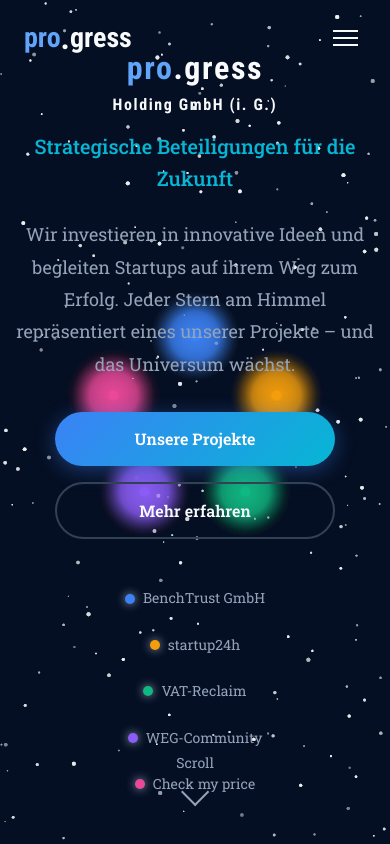
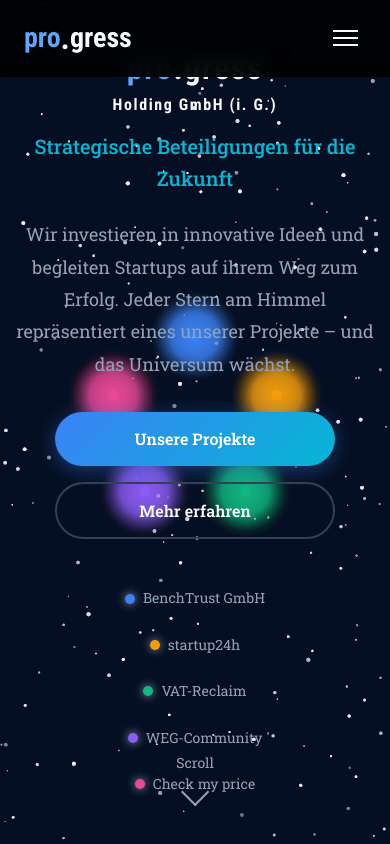
Before and after one commit to HolgerSchmeding/progress-holding, a React (Vite) app: page / in a window 390 px wide. Shown: the top 844 px of the page. Built offline with nearby package versions, Linux system fonts and the light colour scheme.

Commit message:
Fix: Mobile header background to prevent hero section overlap

```diff
--- a/src/App.css
+++ b/src/App.css
@@ -955,6 +955,11 @@
 
 /* Responsive Design */
 @media (max-width: 768px) {
+  .navbar {
+    background: rgba(0, 0, 0, 0.9);
+    backdrop-filter: blur(10px);
+  }
+
   .mobile-menu-btn {
     display: flex;
   }
```
